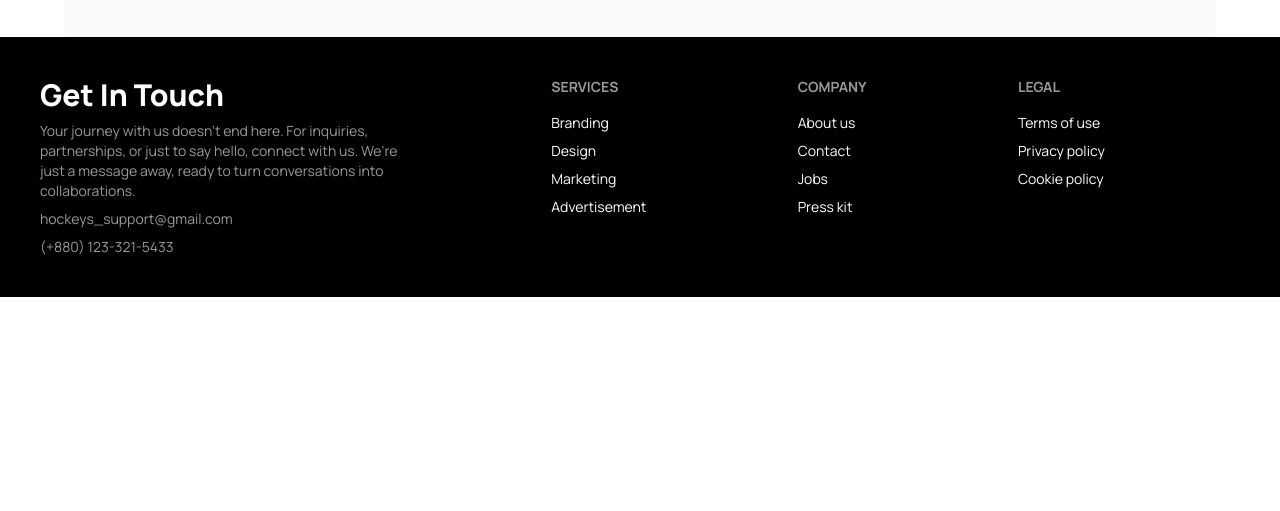
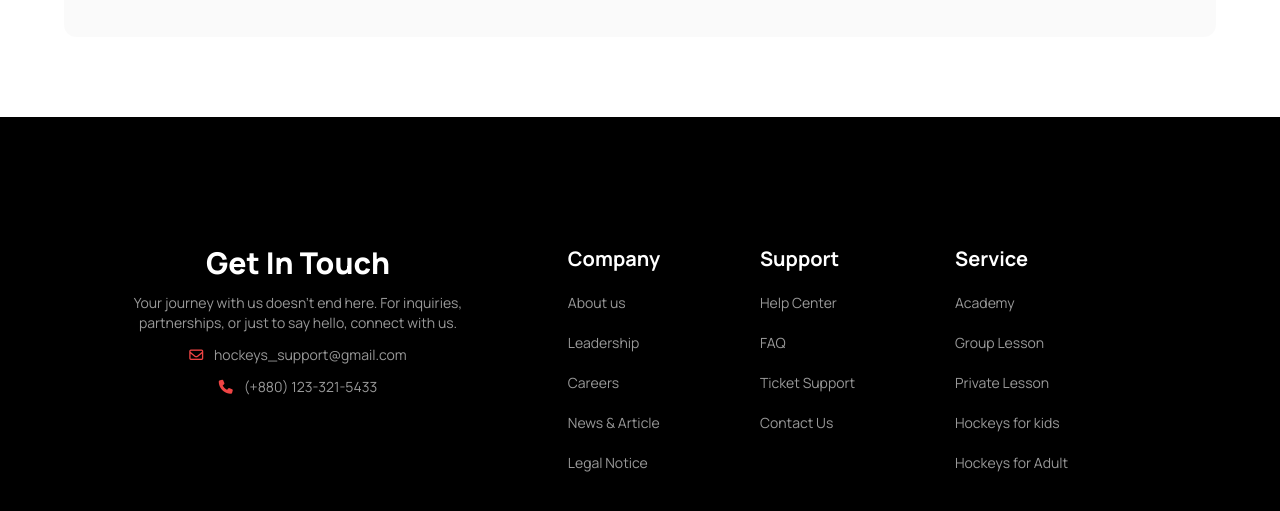
Before and after one commit to auishi22/hockeys-page, a plain HTML site: page index.html in a window 1280 px wide. Shown: the part 5593-6104 px from the top of the page. Before the commit the page ends 5890 px from the top, so only its background shows below. Drawn offline with nearby package versions, Linux system fonts and the light colour scheme.

Commit message:
completed

```diff
--- a/index.html
+++ b/index.html
@@ -598,35 +598,41 @@
     </main>
 
     <!-- Footer Part -->
-    <footer class="footer p-10 bg-black text-white">
-        <aside>
-          <h4 class="text-3xl font-extrabold">Get In Touch</h4>
-          <p class="text-footer w-[360px]">
-            Your journey with us doesn't end here. For inquiries, partnerships, or just to say hello, connect with us. We're just a message away, ready to turn conversations into collaborations.
-          </p>
-          <h6 class="text-footer">hockeys_support@gmail.com</h6>
-          <h6 class="text-footer">(+880) 123-321-5433</h6>
-        </aside>
-        <nav>
-          <header class="footer-title">Services</header>
-          <a class="link link-hover">Branding</a>
-          <a class="link link-hover">Design</a>
-          <a class="link link-hover">Marketing</a>
-          <a class="link link-hover">Advertisement</a>
+    <footer class="footer container mx-auto h-fit bg-black text-white text-center mt-20 p-12  lg:p-32 lg:w-full relative">
+        <div>
+            <aside class="justify-center space-y-3 lg:p-0">
+                <h4 class="text-3xl font-extrabold text-center">Get In Touch</h4>
+                <p class="text-footer w-[340px]">
+                  Your journey with us doesn't end here. For inquiries, partnerships, or just to say hello, connect with us.
+                </p>
+                <h6 class="text-footer"><i class="fa-regular fa-envelope text-red-500 mr-2"></i> hockeys_support@gmail.com</h6>
+                <h6 class="text-footer"><i class="fa-solid fa-phone text-red-500 mr-2"></i> (+880) 123-321-5433</h6>
+              </aside>
+        </div>
+        <nav class="px-5 space-y-3 lg:px-0">
+          <header class="text-xl font-bold">Company</header>
+          <a class=" text-footer">About us</a>
+          <a class=" text-footer">Leadership</a>
+          <a class=" text-footer">Careers</a>
+          <a class=" text-footer">News & Article</a>
+          <a class=" text-footer">Legal Notice</a>
         </nav>
-        <nav>
-          <header class="footer-title">Company</header>
-          <a class="link link-hover">About us</a>
-          <a class="link link-hover">Contact</a>
-          <a class="link link-hover">Jobs</a>
-          <a class="link link-hover">Press kit</a>
+        <nav class="absolute right-9 top-60 pr-8 space-y-3 lg:right-0 lg:static lg:top-0 lg:pr-0 ">
+          <header class="text-xl font-bold">Support</header>
+          <a class="link link-hover text-footer">Help Center</a>
+          <a class="link link-hover text-footer">FAQ</a>
+          <a class="link link-hover text-footer">Ticket Support</a>
+          <a class="link link-hover text-footer">Contact Us</a>
         </nav>
-        <nav>
-          <header class="footer-title">Legal</header>
-          <a class="link link-hover">Terms of use</a>
-          <a class="link link-hover">Privacy policy</a>
-          <a class="link link-hover">Cookie policy</a>
+        <nav class="relative left-[125px] bottom-3 space-y-3 lg:left-0 lg:bottom-0">
+          <header class="text-xl font-bold">Service</header>
+          <a class="link link-hover text-footer">Academy</a>
+          <a class="link link-hover text-footer">Group Lesson</a>
+          <a class="link link-hover text-footer">Private Lesson</a>
+          <a class="link link-hover text-footer">Hockeys for kids</a>
+          <a class="link link-hover text-footer">Hockeys for Adult</a>
         </nav>
+
       </footer>
 
 </body>
```
